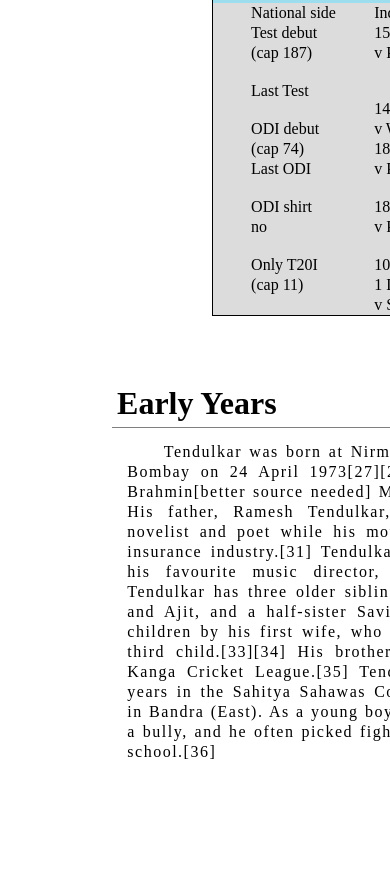
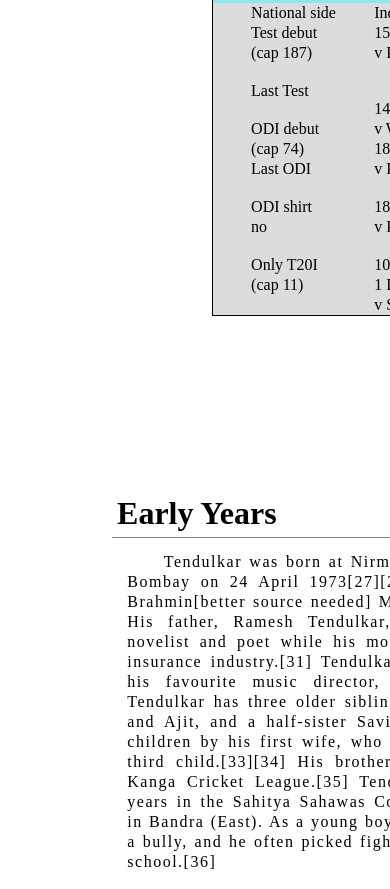
Before and after one commit to sanjivanikadam29/www.wikipedia1, a plain HTML site: page index.html in a window 390 px wide. Shown: the part 3240-4129 px from the top of the page. Before the commit the page ends 4019 px from the top, so only its background shows below. Drawn offline with Linux system fonts and the light colour scheme; files whose address does not match are found by name.

Commit message:
wikipedia

```diff
--- a/style.css
+++ b/style.css
@@ -276,7 +276,7 @@ header>input{
      }
      .txt{
         padding-left: 110px;
-        margin-top: -30px;
+        margin-top: 80px;
      }
 
 }
```
